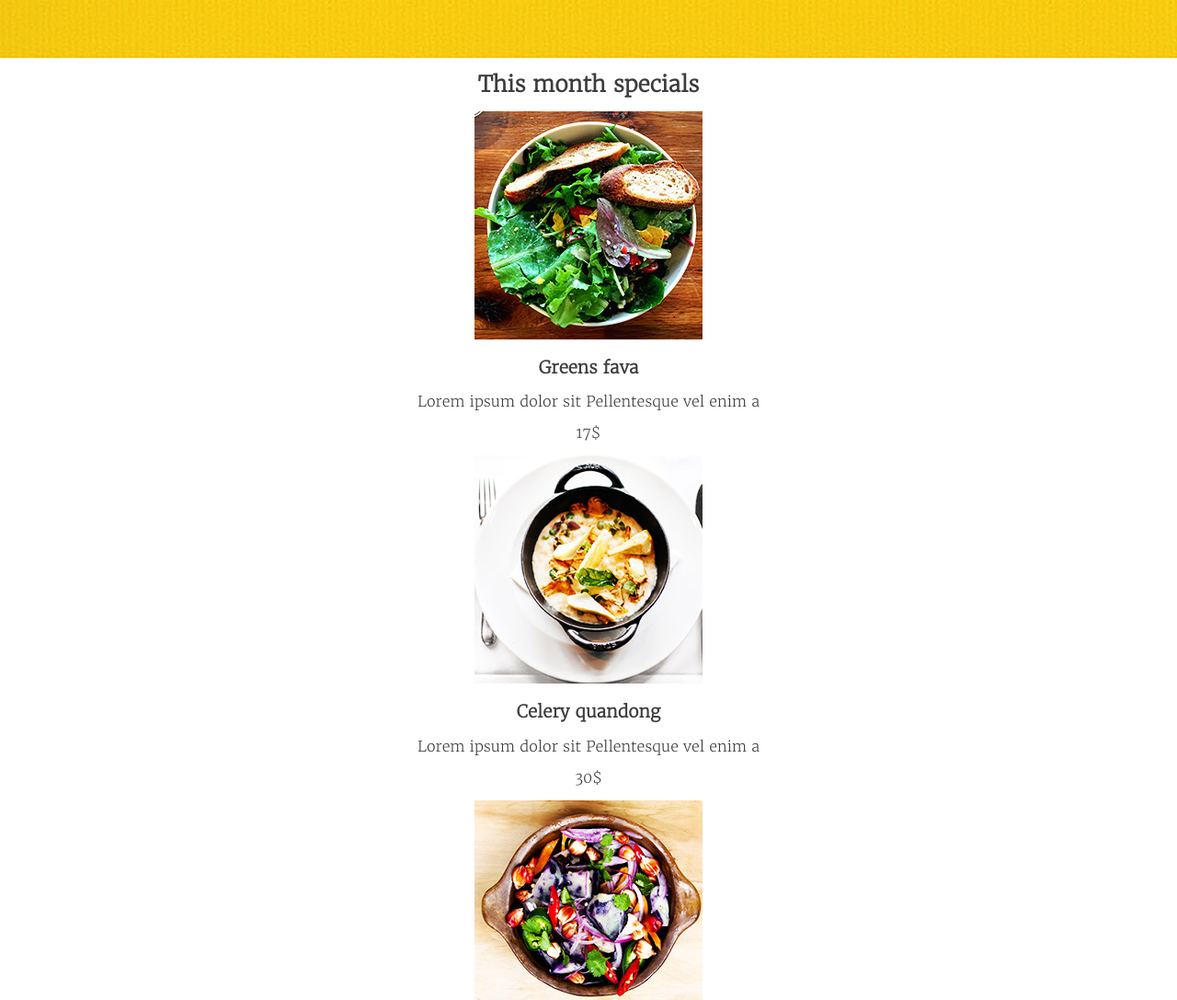
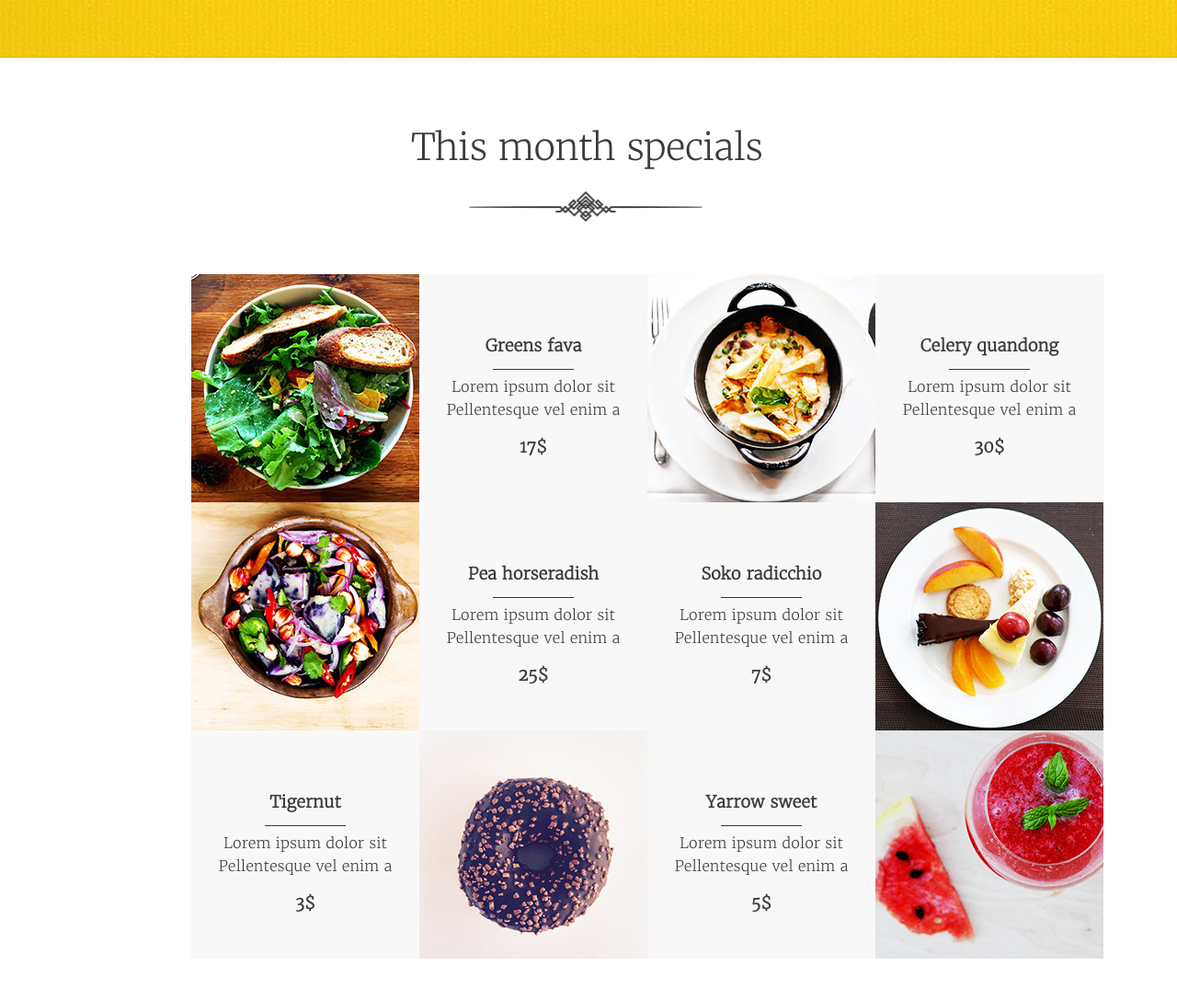
Before and after one commit to dmorenogogoleva/kviktory, a website: page src/index.html in a window 1280 px wide. Shown: the part 1286-2373 px from the top of the page at 92% size. Drawn offline with nearby package versions, Linux system fonts and the light colour scheme; files that its build step writes are made by us from their sources.

Commit message:
added month-menu css

```diff
--- a/src/index.html
+++ b/src/index.html
@@ -43,42 +43,56 @@
     </section>
     <section class="month-menu">
       <h2 class="month-menu__caption">This month specials</h2>
+      <div class="month-menu__container">
         <article class="month-menu__item">
           <img class="month-menu__img" src="./images/fava.jpg" alt="fava">
+          <div class="month-menu__item-description">
             <h3 class="month-menu__title">Greens fava</h3>
             <p class="month-menu__text">Lorem ipsum dolor sit Pellentesque vel enim a</p>
             <p class="month-menu__price">17$</p>
+          </div>
         </article>
         <article class="month-menu__item">
           <img class="month-menu__img" src="./images/quandong.jpg" alt="quandong">
+          <div class="month-menu__item-description">
             <h3 class="month-menu__title">Celery quandong</h3>
             <p class="month-menu__text">Lorem ipsum dolor sit Pellentesque vel enim a</p>
             <p class="month-menu__price">30$</p>
+          </div>
         </article>
         <article class="month-menu__item">
           <img class="month-menu__img" src="./images/salat.jpg" alt="horseradish">
+          <div class="month-menu__item-description">
             <h3 class="month-menu__title">Pea horseradish</h3>
             <p class="month-menu__text">Lorem ipsum dolor sit Pellentesque vel enim a</p>
             <p class="month-menu__price">25$</p>
+          </div>
         </article>
         <article class="month-menu__item">
+          <div class="month-menu__item-description">
             <h3 class="month-menu__title">Soko radicchio</h3>
             <p class="month-menu__text">Lorem ipsum dolor sit Pellentesque vel enim a</p>
             <p class="month-menu__price">7$</p>
+          </div>
           <img class="month-menu__img" src="./images/fruits.jpg" alt="radicchio">
         </article>
         <article class="month-menu__item">
+          <div class="month-menu__item-description">
             <h3 class="month-menu__title">Tigernut</h3>
             <p class="month-menu__text">Lorem ipsum dolor sit Pellentesque vel enim a</p>
             <p class="month-menu__price">3$</p>
+          </div>
           <img class="month-menu__img" src="./images/donut.jpg" alt="tigernut">
         </article>
         <article class="month-menu__item">
+          <div class="month-menu__item-description">
             <h3 class="month-menu__title">Yarrow sweet</h3>
             <p class="month-menu__text">Lorem ipsum dolor sit Pellentesque vel enim a</p>
             <p class="month-menu__price">5$</p>
+          </div>
           <img class="month-menu__img" src="./images/watermelon.png" alt="yarrow">
         </article>
+      </div>
     </section>
     <section class="about">
       <h2 class="about__title">About us</h2>
--- a/src/styles/components/_features.scss
+++ b/src/styles/components/_features.scss
@@ -15,7 +15,7 @@
     position: relative;
     &::before {
       content: "";
-      background-image: url("/images/sprites-image.png");
+      background-image: url("./images/sprites-image.png");
       background-position: -10px -151px;
       width: 87px;
       height: 79px;
@@ -29,7 +29,7 @@
     position: relative;
     &::before {
       content: "";
-      background-image: url("/images/sprites-image.png");
+      background-image: url("./images/sprites-image.png");
       background-position: -10px -63px;
       width: 106px;
       height: 68px;
@@ -43,7 +43,7 @@
     position: relative;
     &::before {
       content: "";
-      background-image: url("/images/sprites-image.png");
+      background-image: url("./images/sprites-image.png");
       background-position: -117px -151px;
       width: 64px;
       height: 76px;
--- /dev/null
+++ b/src/styles/components/_month-menu.scss
@@ -0,0 +1,64 @@
+.month-menu {
+  &__caption {
+    font-size: 40px;
+    line-height: 55px;
+    font-weight: 300;
+    position: relative;
+    margin: 70px 90px 110px 86px;
+    letter-spacing: -1px;
+    &::before {
+      content: "";
+      background-image: url("/images/sprites-image.png");
+      background-position: -10px -10px;
+      width: 255px;
+      height: 33px;
+      position: absolute;
+      left: 50%;
+      top: 75px;
+      transform: translateX(-50%)
+    }
+  }
+  &__container {
+    display: flex;
+    flex-wrap: wrap;
+    margin: auto;
+    width: 80%;
+    margin: 0px 208px 105px 208px;
+  }
+  &__item {
+    display: flex;
+    &-description {
+      display: flex;
+      flex-direction: column;
+      width: 248px;
+      background-color: #f8f8f8;
+      justify-content: center;
+    }
+  }
+  &__title {
+    position: relative;
+    margin-top: 35px;
+    font-size: 18px;
+    line-height: 30px;
+    &::before {
+      content: "";
+      background-image: url("./images/Line.png");
+      width: 88px;
+      height: 1px;
+      position: absolute;
+      top: 40px;
+      left: 50%;
+      transform: translateX(-50%);
+    }
+  }
+  &__text {
+    margin-bottom: -5px;
+    margin-top: -1px;
+    line-height: 25px;
+  }
+  &__price {
+    font-weight: 700;
+    font-size: 18px;
+    line-height: 30px;
+  }
+}
--- a/src/styles/style.scss
+++ b/src/styles/style.scss
@@ -4,3 +4,4 @@
 @import "components/scaffolding";
 @import "components/navigation";
 @import "components/features";
+@import "components/month-menu";
```
Also changed, not shown: src/images/Line.png (added). Lines whose indentation alone changed are shown as unchanged.
